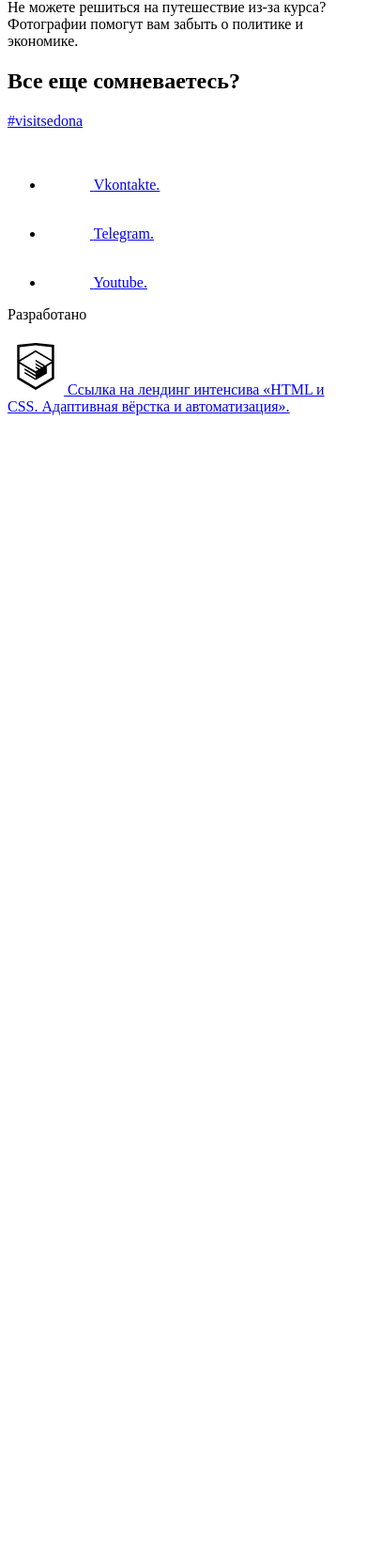
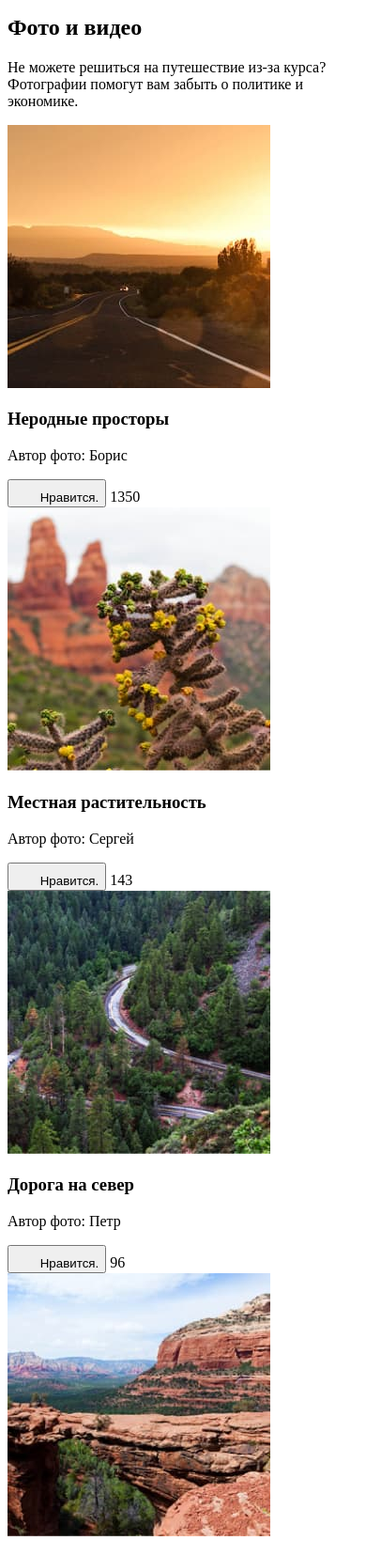
Before and after one commit to htmlacademy-adaptive/1465531-sedona-26, a website: page source/catalog.html in a window 390 px wide. Shown: the part 344-2000 px from the top of the page at 94% size. Before the commit the page ends 844 px from the top, so only its background shows below. Drawn offline with Linux system fonts and the light colour scheme.

Commit message:
Правит заголовки и добавляет секцию Фото и видео страницы каталога

```diff
--- a/source/catalog.html
+++ b/source/catalog.html
@@ -4,7 +4,7 @@
 <head>
   <meta charset="UTF-8">
   <meta name="viewport" content="width=device-width, initial-scale=1.0">
-  <title>Страница фото и видео городка Седона</title>
+  <title>Галерея фотографий и видео города Седона</title>
 </head>
 
 <body class="page__body">
@@ -36,16 +36,69 @@
       </nav>
     </header>
     <main>
+      <h1 class="visually-hidden">Галерея города Седона</h1>
       <div class="hero">
         <img class="hero__img" src="img/logo-sedona.svg" width="229" height="39" alt="Добро пожаловать в великолепную Седону, потому что Гранд Каньон отстой!">
       </div>
       <section class="gallery">
-        <h1 class="heading">Фото и видео</h1>
-        <p class="subheading">Не можете решиться на путешествие из-за курса? Фотографии помогут вам забыть о политике и экономике.</p>
-
+        <div class="heading">
+          <h2 class="heading__title">Фото и видео</h2>
+          <p class="heading__subtitle">Не можете решиться на путешествие из-за курса? Фотографии помогут вам забыть о политике и экономике.</p>
+        </div>
+        <article class="card">
+          <img class="card__img" src="img/photo-1-mobile.jpg" width="280" height="280" alt="Атмосферное шоссе на просторах Седоны.">
+          <h3 class="card__title">Неродные просторы</h3>
+          <p class="card__author">Автор фото: Борис</p>
+          <button class="like-button" type="button">
+            <svg class="like-button__icon" aria-hidden="true" focusable="false" width="23" height="21" viewbox="0 0 23 21" fill="none" xmlns="http://www.w3.org/2000/svg">
+              <path opacity="0.3" d="M12.9636 3.78L12.3364 6.825L11.7091 9.45H14.3227H20.8045V11.55C20.8045 11.55 20.8045 11.55 20.8045 11.655L17.7727 18.9H8.36364V8.4L12.9636 3.78ZM2.09091 10.5V18.9V10.5ZM13.8 0L6.9 6.93C6.48182 7.245 6.27273 7.77 6.27273 8.4V18.9C6.27273 20.055 7.21364 21 8.36364 21H17.7727C18.6091 21 19.3409 20.475 19.6545 19.74L22.7909 12.285C22.8955 12.075 22.8955 11.76 22.8955 11.55V9.45H23C23 8.295 22.0591 7.35 20.9091 7.35H14.3227L15.3682 2.52V2.205C15.3682 1.785 15.1591 1.365 14.95 1.05L13.8 0ZM4.18182 8.4H0V21H4.18182V8.4Z"/>
+            </svg>
+            <span class="visually-hidden">Нравится.</span>
+          </button>
+          <span class="card__raiting">1350</span>
+        </article>
+        <article class="card">
+          <img class="card__img" src="img/photo-2-mobile.jpg" width="280" height="280" alt="Атмосферное шоссе на просторах Седоны.">
+          <h3 class="card__title">Местная растительность</h3>
+          <p class="card__author">Автор фото: Сергей</p>
+          <button class="like-button" type="button">
+            <svg class="like-button__icon" aria-hidden="true" focusable="false" width="23" height="21" viewbox="0 0 23 21" fill="none" xmlns="http://www.w3.org/2000/svg">
+              <path opacity="0.3" d="M12.9636 3.78L12.3364 6.825L11.7091 9.45H14.3227H20.8045V11.55C20.8045 11.55 20.8045 11.55 20.8045 11.655L17.7727 18.9H8.36364V8.4L12.9636 3.78ZM2.09091 10.5V18.9V10.5ZM13.8 0L6.9 6.93C6.48182 7.245 6.27273 7.77 6.27273 8.4V18.9C6.27273 20.055 7.21364 21 8.36364 21H17.7727C18.6091 21 19.3409 20.475 19.6545 19.74L22.7909 12.285C22.8955 12.075 22.8955 11.76 22.8955 11.55V9.45H23C23 8.295 22.0591 7.35 20.9091 7.35H14.3227L15.3682 2.52V2.205C15.3682 1.785 15.1591 1.365 14.95 1.05L13.8 0ZM4.18182 8.4H0V21H4.18182V8.4Z"/>
+            </svg>
+            <span class="visually-hidden">Нравится.</span>
+          </button>
+          <span class="card__raiting">143</span>
+        </article>
+        <article class="card">
+          <img class="card__img" src="img/photo-3-mobile.jpg" width="280" height="280" alt="Атмосферное шоссе на просторах Седоны.">
+          <h3 class="card__title">Дорога на север</h3>
+          <p class="card__author">Автор фото: Петр</p>
+          <button class="like-button" type="button">
+            <svg class="like-button__icon" aria-hidden="true" focusable="false" width="23" height="21" viewbox="0 0 23 21" fill="none" xmlns="http://www.w3.org/2000/svg">
+              <path opacity="0.3" d="M12.9636 3.78L12.3364 6.825L11.7091 9.45H14.3227H20.8045V11.55C20.8045 11.55 20.8045 11.55 20.8045 11.655L17.7727 18.9H8.36364V8.4L12.9636 3.78ZM2.09091 10.5V18.9V10.5ZM13.8 0L6.9 6.93C6.48182 7.245 6.27273 7.77 6.27273 8.4V18.9C6.27273 20.055 7.21364 21 8.36364 21H17.7727C18.6091 21 19.3409 20.475 19.6545 19.74L22.7909 12.285C22.8955 12.075 22.8955 11.76 22.8955 11.55V9.45H23C23 8.295 22.0591 7.35 20.9091 7.35H14.3227L15.3682 2.52V2.205C15.3682 1.785 15.1591 1.365 14.95 1.05L13.8 0ZM4.18182 8.4H0V21H4.18182V8.4Z"/>
+            </svg>
+            <span class="visually-hidden">Нравится.</span>
+          </button>
+          <span class="card__raiting">96</span>
+        </article>
+        <article class="card">
+          <img class="card__img" src="img/photo-4-mobile.jpg" width="280" height="280" alt="Атмосферное шоссе на просторах Седоны.">
+          <h3 class="card__title">Мост дьявола</h3>
+          <p class="card__author">Автор фото: Антон</p>
+          <button class="like-button" type="button">
+            <svg class="like-button__icon" aria-hidden="true" focusable="false" width="23" height="21" viewbox="0 0 23 21" fill="none" xmlns="http://www.w3.org/2000/svg">
+              <path opacity="0.3" d="M12.9636 3.78L12.3364 6.825L11.7091 9.45H14.3227H20.8045V11.55C20.8045 11.55 20.8045 11.55 20.8045 11.655L17.7727 18.9H8.36364V8.4L12.9636 3.78ZM2.09091 10.5V18.9V10.5ZM13.8 0L6.9 6.93C6.48182 7.245 6.27273 7.77 6.27273 8.4V18.9C6.27273 20.055 7.21364 21 8.36364 21H17.7727C18.6091 21 19.3409 20.475 19.6545 19.74L22.7909 12.285C22.8955 12.075 22.8955 11.76 22.8955 11.55V9.45H23C23 8.295 22.0591 7.35 20.9091 7.35H14.3227L15.3682 2.52V2.205C15.3682 1.785 15.1591 1.365 14.95 1.05L13.8 0ZM4.18182 8.4H0V21H4.18182V8.4Z"/>
+            </svg>
+            <span class="visually-hidden">Нравится.</span>
+          </button>
+          <span class="card__raiting">254</span>
+        </article>
       </section>
       <section class="advertisement">
-        <h2 class="heading">Все еще сомневаетесь?</h2>
+        <div class="heading">
+          <h2 class="heading__title">Все еще сомневаетесь?</h2>
+          <p class="heading__subtitle">Смотрите видеопрезентацию и скорее за билетами, пока они не подорожали в очередной раз!</p>
+        </div>
 
       </section>
     </main>
```
Also changed, not shown: source/form.html (+4 -3 lines), source/index.html (+5 -3 lines), source/img/icon-like.svg (added), source/img/photo-1-mobile.jpg (added), source/img/photo-2-mobile.jpg (added), source/img/photo-3-mobile.jpg (added), source/img/photo-4-mobile.jpg (added).
